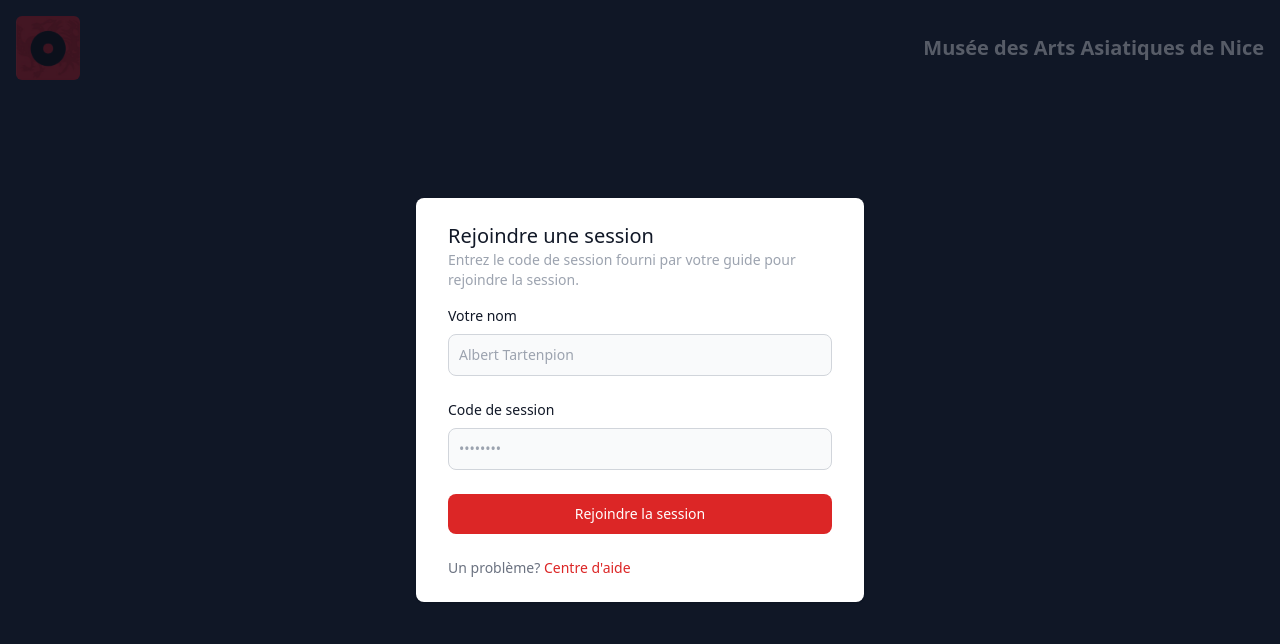
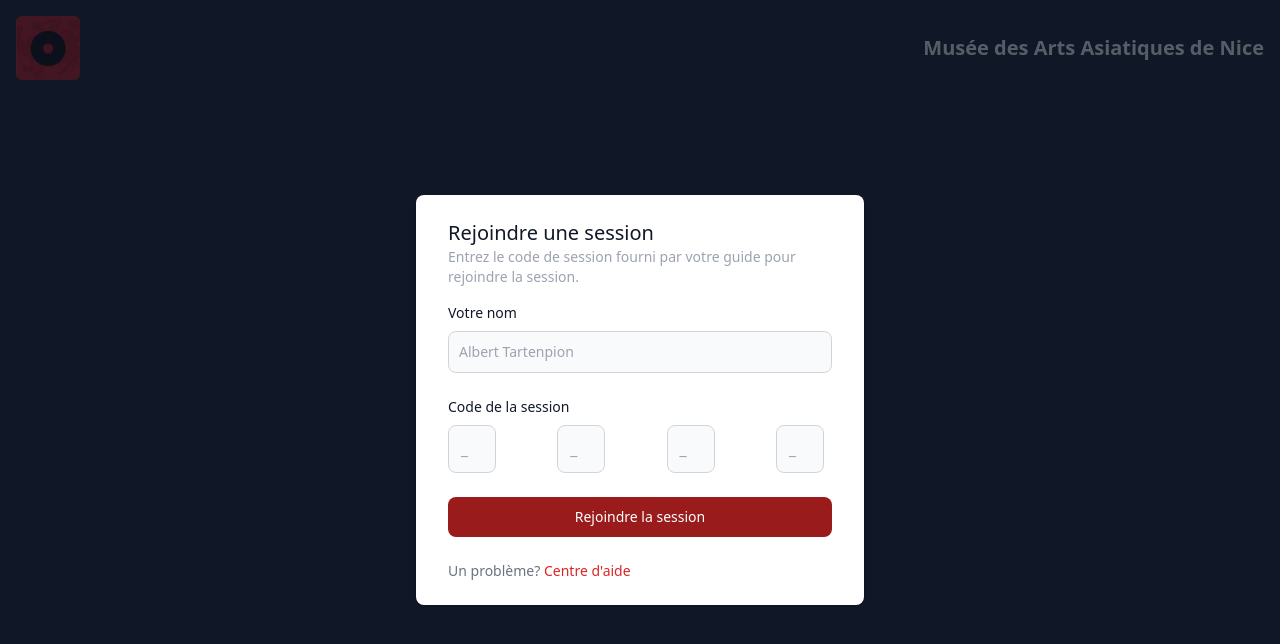
Before and after one commit to Neeptossss/ArtExplore, a Nuxt app in the folder frontend/: page / in a window 1280 px wide. Both pictures are taken after a click on the button "Commencez l'aventure !". Shown: the top 644 px of the page. Built offline with nearby package versions, Linux system fonts and the light colour scheme.

Commit message:
Adding pins to session code

```diff
--- a/frontend/components/Modal.vue
+++ b/frontend/components/Modal.vue
@@ -12,10 +12,15 @@
                         <input type="text" name="name" id="name" class="bg-gray-50 border border-gray-300 text-gray-900 text-sm rounded-lg focus:ring-red-500 focus:border-red-500 block w-full p-2.5" placeholder="Albert Tartenpion" required>
                     </div>
                     <div>
-                        <label for="session-code" class="block mb-2 text-sm font-medium text-gray-900">Code de session</label>
-                        <input type="password" name="session-code" id="session-code" placeholder="••••••••" class="bg-gray-50 border border-gray-300 text-gray-900 text-sm rounded-lg focus:ring-red-500 focus:border-red-500 block w-full p-2.5" required>
+                        <label for="name" class="block mb-2 text-sm font-medium text-gray-900">Code de la session</label>
+                        <div class="w-full flex justify-between">
+                        <input ref="pinInputs" type="number" v-model="pin[0]" @keyup.enter="submit" @keyup="nextInput($event, 0)" @input="limitInput" maxlength="1" class="bg-gray-50 border border-gray-300 text-gray-900 rounded-lg focus:ring-red-500 focus:border-red-500 w-12 h-12 mr-2 text-center" placeholder="_" required>
+                        <input ref="pinInputs" type="number" v-model="pin[1]" @keyup.enter="submit" @keyup="nextInput($event, 1)" @input="limitInput" maxlength="1" class="bg-gray-50 border border-gray-300 text-gray-900 rounded-lg focus:ring-red-500 focus:border-red-500 w-12 h-12 mr-2 text-center" placeholder="_" required>
+                        <input ref="pinInputs" type="number" v-model="pin[2]" @keyup.enter="submit" @keyup="nextInput($event, 2)" @input="limitInput" maxlength="1" class="bg-gray-50 border border-gray-300 text-gray-900 rounded-lg focus:ring-red-500 focus:border-red-500 w-12 h-12 mr-2 text-center" placeholder="_" required>
+                        <input ref="pinInputs" type="number" v-model="pin[3]" @keyup.enter="submit" @keyup="nextInput($event, 3)" @input="limitInput" maxlength="1" class="bg-gray-50 border border-gray-300 text-gray-900 rounded-lg focus:ring-red-500 focus:border-red-500 w-12 h-12 mr-2 text-center" placeholder="_" required>
+                        </div>
                     </div>
-                    <button type="submit" class="w-full text-white bg-red-600 hover:bg-red-800 focus:ring-4 focus:outline-none focus:ring-red-300 font-medium rounded-lg text-sm px-5 py-2.5 text-center">Rejoindre la session</button>
+                    <button :class="{'bg-red-800': !allFieldsCompleted }" :disabled="!allFieldsCompleted" @click="submit" class="w-full text-white bg-red-600 hover:bg-red-800 focus:ring-4 focus:outline-none focus:ring-red-300 font-medium rounded-lg text-sm px-5 py-2.5 text-center">Rejoindre la session</button>
                     <div class="text-sm font-medium text-gray-500">
                         Un problème? <a href="#" class="text-red-600 hover:underline">Centre d'aide</a>
                     </div>
@@ -25,3 +30,47 @@
     </div>
 </div>
 </template>
+
+<script>
+export default {
+    data() {
+        return {
+            pin: ['','','',''],
+        }
+    },
+    computed: {
+        allFieldsCompleted() {
+            return this.pin.every((item) => item !== '')
+        },
+    },
+    methods: {
+        nextInput(e, index) {
+            if (e.target.value.length === 1) {
+                if (index !== 3) {
+                    e.target.nextElementSibling.focus()
+                }
+            }
+        },
+        limitInput(e) {
+            if (e.target.value.length > 1) {
+                e.target.value = e.target.value.slice(0, 1)
+            }
+        },
+        submit() {
+            let pin = this.pin.join('')
+            if(pin === '1234'){
+                //valid pin
+                this.$emit('close')
+                // any other actions
+            }else{
+                // invalid pin
+                this.pin = ['','','','']
+                // show an error message or shake the input
+            }
+        }
+    }
+}
+</script>
+
+<style>
+</style>
```
